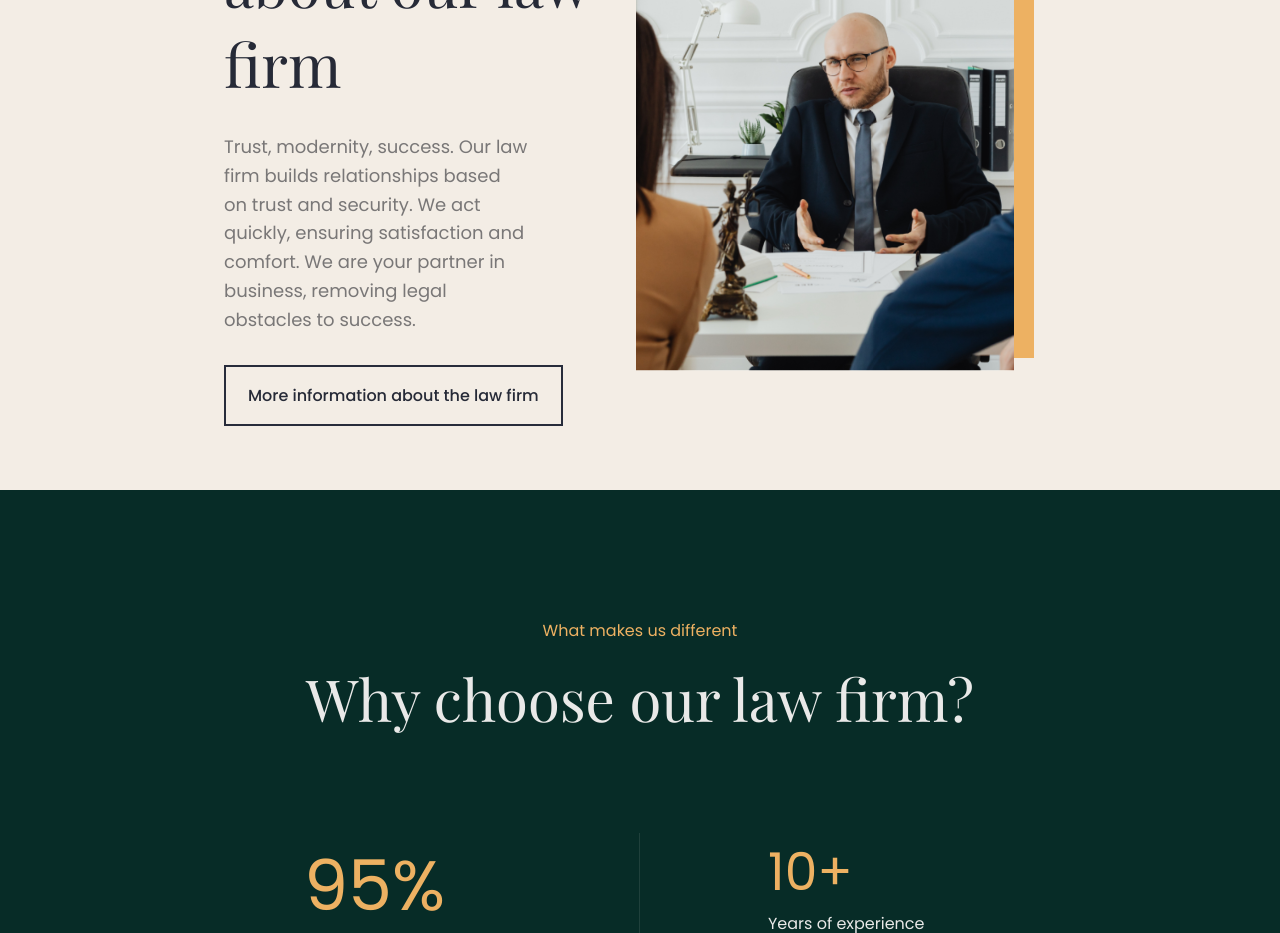
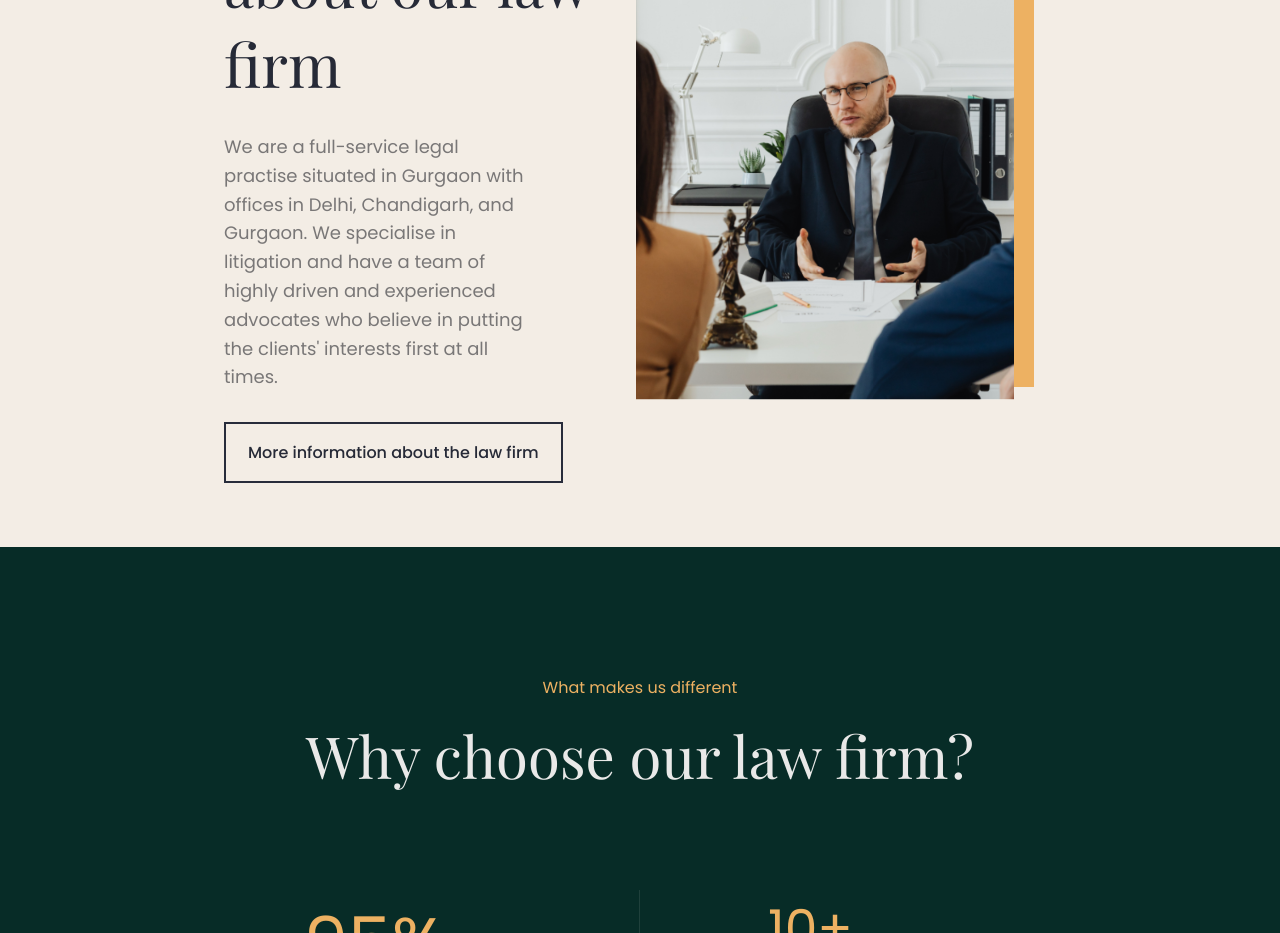
Before and after one commit to yummyweb/lawservices, a React (Create React App) app: page / in a window 1280 px wide. Shown: the part 1080-2013 px from the top of the page. Built offline with nearby package versions, Linux system fonts and the light colour scheme; a web font is replaced by a local one.

Commit message:
main website done

```diff
--- a/src/components/About.jsx
+++ b/src/components/About.jsx
@@ -7,11 +7,11 @@ function About() {
                 <p className="badge color-primary">About us</p>
                 <h1 className="heading font-title">A few words <br /> about our law firm</h1>
                 <p className="description color-mute">
-                    Trust, modernity, success. Our law firm builds
-                    relationships based on trust and security. We act
-                    quickly, ensuring satisfaction and comfort. We
-                    are your partner in business, removing legal
-                    obstacles to success.
+                    We are a full-service legal practise situated in Gurgaon
+                    with offices in Delhi, Chandigarh, and Gurgaon. We
+                    specialise in litigation and have a team of highly driven
+                    and experienced advocates who believe in putting the clients'
+                    interests first at all times.
                 </p>
                 <button className="ghost">More information about the law firm</button>
             </div>
```
